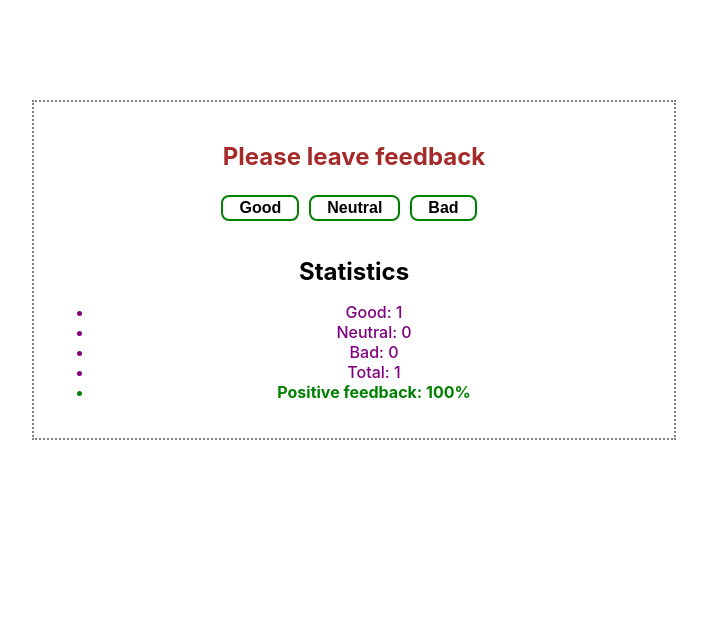
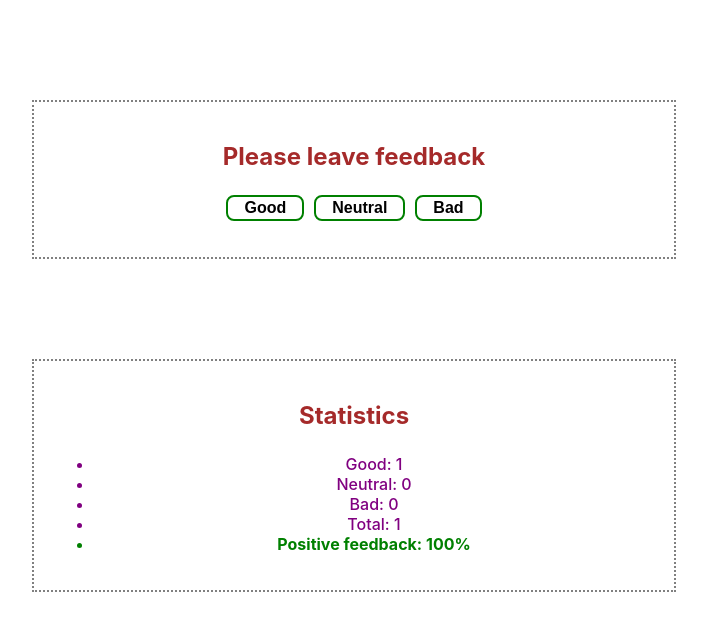
Before and after one commit to maciejkudej/goit-react-hw-02-feedback, a React (Create React App) app: page / in a window 1280 px wide. Both pictures are taken after a click on the button "Good". Shown: the top 630 px of the page, without its empty margins (286-993 px from the left). Built offline with nearby package versions, Linux system fonts and the light colour scheme.

Commit message:
Add second section

```diff
--- a/src/App.jsx
+++ b/src/App.jsx
@@ -31,12 +31,14 @@ export class App extends Component {
   render() {
     const options = Object.keys(this.state);
     return (
+      <>
         <Section title="Please leave feedback">
           <FeedbackOptions
             options={options}
             onLeaveFeedback={this.handleLeaveFeedback}
           />
-
+        </Section>
+        <Section title="Statistics">
           {this.totalStat() ? (
             <Statistics
               statistic={this.state}
@@ -47,6 +49,7 @@ export class App extends Component {
             <Notification message="No feedback yet, you can be the first one :)" />
           )}
         </Section>
+      </>
     );
   }
 }
--- a/src/components/Section/Section.jsx
+++ b/src/components/Section/Section.jsx
@@ -4,7 +4,7 @@ import css from './Section.module.scss';
 export const Section = ({ title, children }) => {
   return (
     <section className={css.section}>
-      <h1 className={css.section__title}>{title}</h1>
+      <h2 className={css.section__title}>{title}</h2>
       {children}
     </section>
   );
--- a/src/components/Statistics/Statistics.jsx
+++ b/src/components/Statistics/Statistics.jsx
@@ -8,7 +8,6 @@ export const Statistics = ({
 }) => {
   return (
     <>
-      <h2 className={css.stat__title}> Statistics</h2>
       <ul className={css.stat__list}>
         <li>Good: {good}</li>
         <li>Neutral: {neutral}</li>
--- a/src/components/Statistics/Statistics.module.scss
+++ b/src/components/Statistics/Statistics.module.scss
@@ -1,7 +1,3 @@
-.stat__title {
-  margin-bottom: 14px;
-}
-
 .stat__list {
   font-size: 16px;
   font-weight: 500;
```
Lines whose indentation alone changed are shown as unchanged.
